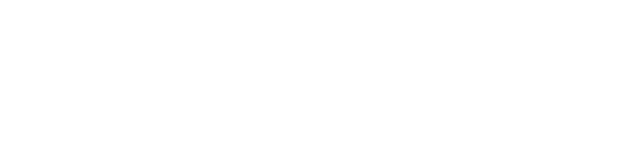
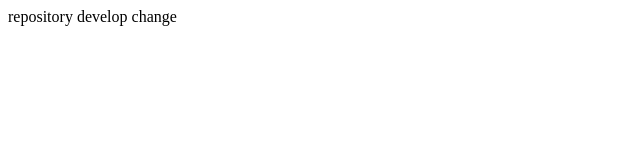
Before and after one commit to choiseungho9592/github_test, a plain HTML site: page test.html in a window 1280 px wide. Shown: the whole page, without its empty margins (0-640 px from the left). Drawn offline with Linux system fonts and the light colour scheme.

Commit message:
[update] test.html heder 수정 - develop

```diff
--- a/test.html
+++ b/test.html
@@ -1 +1,3 @@
-<html></html>
+<html>
+    <header>repository develop change</header>
+</html>
```
